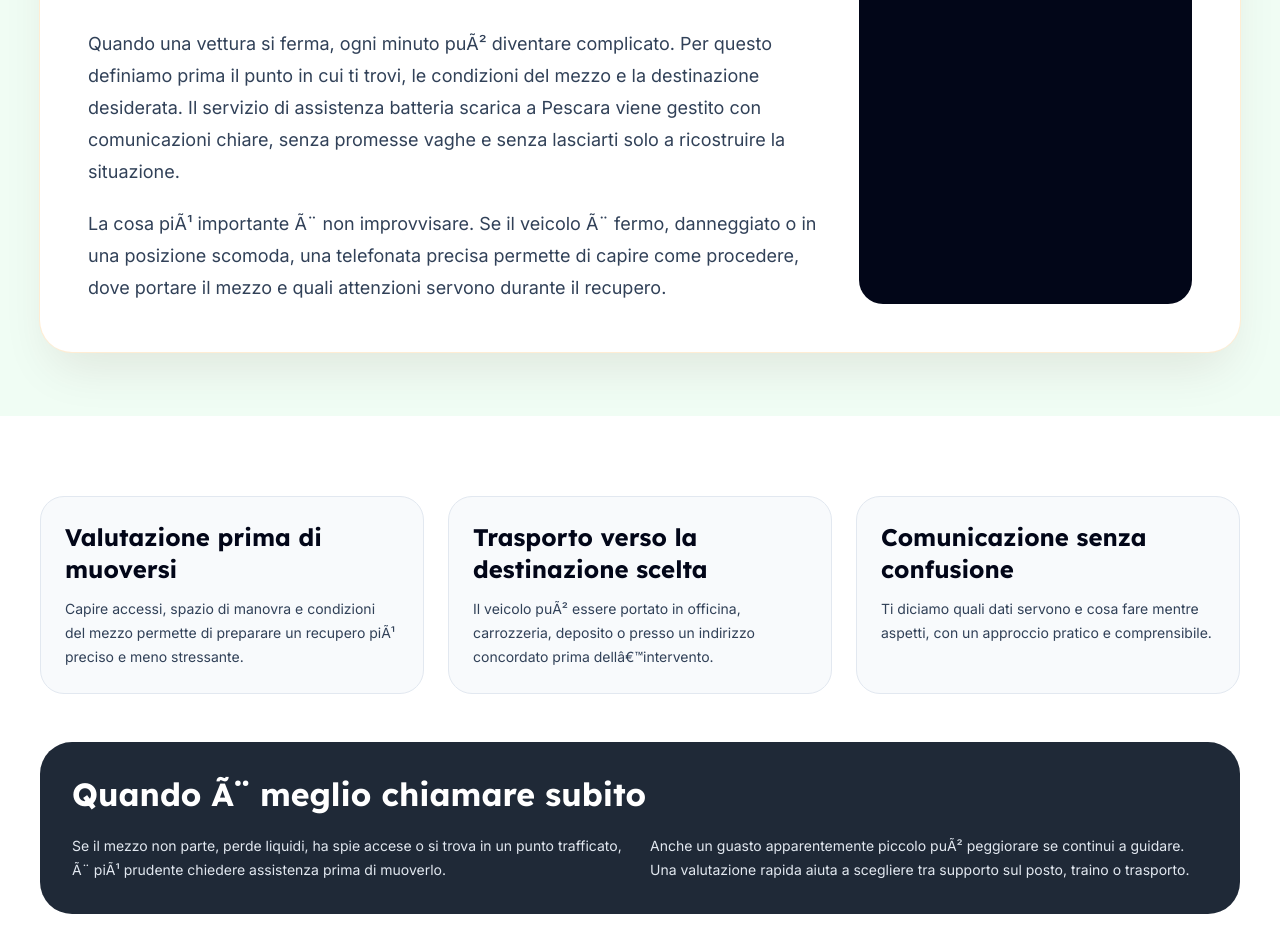
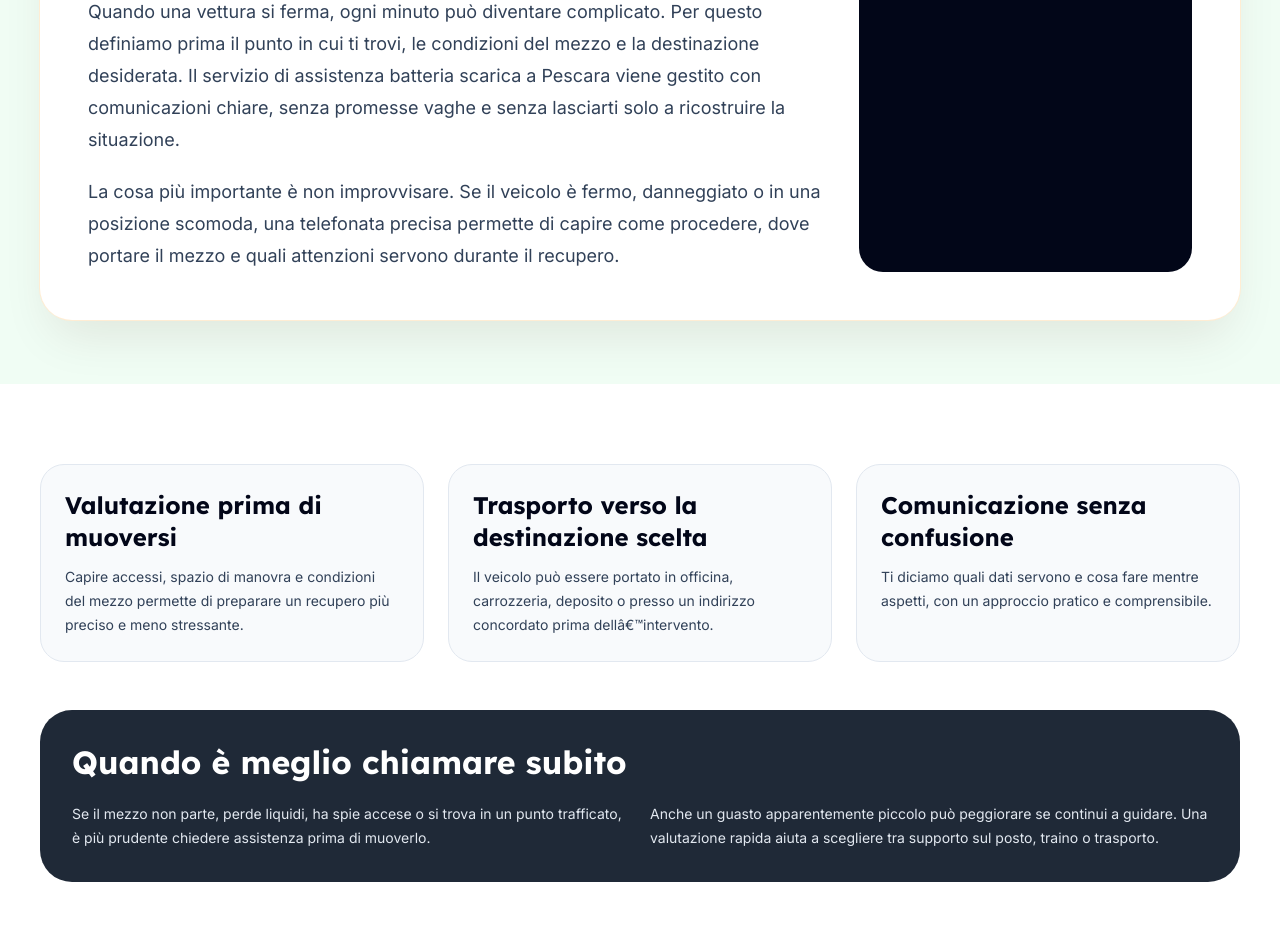
Before and after one commit to alessio-aesthetic/pescaracarroattrezzi.it, a Next.js app: page /servizi/assistenza-batteria-scarica/ in a window 1280 px wide. Shown: the part 868-1820 px from the top of the page. Built offline with nearby package versions, Linux system fonts and the light colour scheme.

Commit message:
Complete local roadside assistance website

```diff
--- a/src/app/not-found.tsx
+++ b/src/app/not-found.tsx
@@ -14,7 +14,7 @@
           Torna al servizio di carroattrezzi a Pescara
         </h1>
         <p className="mt-5 max-w-2xl text-slate-300">
-          La pagina richiesta non Ã¨ disponibile. Per assistenza stradale,
+          La pagina richiesta non è disponibile. Per assistenza stradale,
           recupero o traino auto puoi tornare alla home o chiamare direttamente.
         </p>
         <div className="mt-8 flex gap-3">
--- a/src/app/servizi/[slug]/page.tsx
+++ b/src/app/servizi/[slug]/page.tsx
@@ -52,7 +52,7 @@
                   </p>
                   <p>{service.detail}</p>
                   <p>
-                    La cosa piÃ¹ importante Ã¨ non improvvisare. Se il veicolo Ã¨
+                    La cosa più importante è non improvvisare. Se il veicolo è
                     fermo, danneggiato o in una posizione scomoda, una
                     telefonata precisa permette di capire come procedere, dove
                     portare il mezzo e quali attenzioni servono durante il
@@ -66,7 +66,7 @@
                 </p>
                 <p className="mt-4 text-sm leading-6 text-slate-200">
                   Comunica posizione, tipo di mezzo e destinazione. Ti aiutiamo
-                  a gestire il passaggio successivo con semplicitÃ .
+                  a gestire il passaggio successivo con semplicità.
                 </p>
                 <div className="mt-6 flex flex-col gap-3">
                   <Link
@@ -88,11 +88,11 @@
             {[
               [
                 'Valutazione prima di muoversi',
-                'Capire accessi, spazio di manovra e condizioni del mezzo permette di preparare un recupero piÃ¹ preciso e meno stressante.',
+                'Capire accessi, spazio di manovra e condizioni del mezzo permette di preparare un recupero più preciso e meno stressante.',
               ],
               [
                 'Trasporto verso la destinazione scelta',
-                'Il veicolo puÃ² essere portato in officina, carrozzeria, deposito o presso un indirizzo concordato prima dellâ€™intervento.',
+                'Il veicolo può essere portato in officina, carrozzeria, deposito o presso un indirizzo concordato prima dellâ€™intervento.',
               ],
               [
                 'Comunicazione senza confusione',
@@ -112,16 +112,16 @@
           </div>
           <div className="mt-12 rounded-[2rem] bg-[#1F2937] p-8 text-white">
             <h2 className="font-display text-3xl font-bold">
-              Quando Ã¨ meglio chiamare subito
+              Quando è meglio chiamare subito
             </h2>
             <div className="mt-5 grid gap-5 text-sm leading-6 text-slate-200 md:grid-cols-2">
               <p>
                 Se il mezzo non parte, perde liquidi, ha spie accese o si trova
-                in un punto trafficato, Ã¨ piÃ¹ prudente chiedere assistenza
+                in un punto trafficato, è più prudente chiedere assistenza
                 prima di muoverlo.
               </p>
               <p>
-                Anche un guasto apparentemente piccolo puÃ² peggiorare se
+                Anche un guasto apparentemente piccolo può peggiorare se
                 continui a guidare. Una valutazione rapida aiuta a scegliere tra
                 supporto sul posto, traino o trasporto.
               </p>
--- a/src/data/site.ts
+++ b/src/data/site.ts
@@ -1,6 +1,6 @@
 export const site = {
     "domain":  "pescaracarroattrezzi.it",
-    "description":  "Carroattrezzi a Pescara e soccorso stradale a Pescara: traino, recupero auto, assistenza moto e interventi rapidi in cittÃ  e provincia.",
+    "description":  "Carroattrezzi a Pescara e soccorso stradale a Pescara: traino, recupero auto, assistenza moto e interventi rapidi in città e provincia.",
     "tel":  "+390851804196",
     "city":  "Pescara",
     "name":  "Carroattrezzi Pescara",
@@ -12,46 +12,46 @@
 
 export const services = [
     {
-        "detail":  "Quando una vettura si ferma, ogni minuto puÃ² diventare complicato. Per questo definiamo prima il punto in cui ti trovi, le condizioni del mezzo e la destinazione desiderata. Il servizio di soccorso stradale 24 ore a Pescara viene gestito con comunicazioni chiare, senza promesse vaghe e senza lasciarti solo a ricostruire la situazione.",
+        "detail":  "Quando una vettura si ferma, ogni minuto può diventare complicato. Per questo definiamo prima il punto in cui ti trovi, le condizioni del mezzo e la destinazione desiderata. Il servizio di soccorso stradale 24 ore a Pescara viene gestito con comunicazioni chiare, senza promesse vaghe e senza lasciarti solo a ricostruire la situazione.",
         "title":  "Soccorso stradale 24 ore",
         "slug":  "soccorso-stradale-24-ore",
-        "text":  "Il servizio di soccorso stradale 24 ore a Pescara nasce per aiutarti quando il veicolo non puÃ² proseguire. Raccogliamo le informazioni utili, valutiamo la posizione e organizziamo il recupero con attenzione a mezzo, accessi e destinazione."
+        "text":  "Il servizio di soccorso stradale 24 ore a Pescara nasce per aiutarti quando il veicolo non può proseguire. Raccogliamo le informazioni utili, valutiamo la posizione e organizziamo il recupero con attenzione a mezzo, accessi e destinazione."
     },
     {
-        "detail":  "Quando una vettura si ferma, ogni minuto puÃ² diventare complicato. Per questo definiamo prima il punto in cui ti trovi, le condizioni del mezzo e la destinazione desiderata. Il servizio di traino auto a Pescara viene gestito con comunicazioni chiare, senza promesse vaghe e senza lasciarti solo a ricostruire la situazione.",
+        "detail":  "Quando una vettura si ferma, ogni minuto può diventare complicato. Per questo definiamo prima il punto in cui ti trovi, le condizioni del mezzo e la destinazione desiderata. Il servizio di traino auto a Pescara viene gestito con comunicazioni chiare, senza promesse vaghe e senza lasciarti solo a ricostruire la situazione.",
         "title":  "Traino auto",
         "slug":  "traino-auto",
-        "text":  "Il servizio di traino auto a Pescara nasce per aiutarti quando il veicolo non puÃ² proseguire. Raccogliamo le informazioni utili, valutiamo la posizione e organizziamo il recupero con attenzione a mezzo, accessi e destinazione."
+        "text":  "Il servizio di traino auto a Pescara nasce per aiutarti quando il veicolo non può proseguire. Raccogliamo le informazioni utili, valutiamo la posizione e organizziamo il recupero con attenzione a mezzo, accessi e destinazione."
     },
     {
-        "detail":  "Quando una vettura si ferma, ogni minuto puÃ² diventare complicato. Per questo definiamo prima il punto in cui ti trovi, le condizioni del mezzo e la destinazione desiderata. Il servizio di recupero auto incidentata a Pescara viene gestito con comunicazioni chiare, senza promesse vaghe e senza lasciarti solo a ricostruire la situazione.",
+        "detail":  "Quando una vettura si ferma, ogni minuto può diventare complicato. Per questo definiamo prima il punto in cui ti trovi, le condizioni del mezzo e la destinazione desiderata. Il servizio di recupero auto incidentata a Pescara viene gestito con comunicazioni chiare, senza promesse vaghe e senza lasciarti solo a ricostruire la situazione.",
         "title":  "Recupero auto incidentata",
         "slug":  "recupero-auto-incidentata",
-        "text":  "Il servizio di recupero auto incidentata a Pescara nasce per aiutarti quando il veicolo non puÃ² proseguire. Raccogliamo le informazioni utili, valutiamo la posizione e organizziamo il recupero con attenzione a mezzo, accessi e destinazione."
+        "text":  "Il servizio di recupero auto incidentata a Pescara nasce per aiutarti quando il veicolo non può proseguire. Raccogliamo le informazioni utili, valutiamo la posizione e organizziamo il recupero con attenzione a mezzo, accessi e destinazione."
     },
     {
-        "detail":  "Quando una vettura si ferma, ogni minuto puÃ² diventare complicato. Per questo definiamo prima il punto in cui ti trovi, le condizioni del mezzo e la destinazione desiderata. Il servizio di carroattrezzi moto a Pescara viene gestito con comunicazioni chiare, senza promesse vaghe e senza lasciarti solo a ricostruire la situazione.",
+        "detail":  "Quando una vettura si ferma, ogni minuto può diventare complicato. Per questo definiamo prima il punto in cui ti trovi, le condizioni del mezzo e la destinazione desiderata. Il servizio di carroattrezzi moto a Pescara viene gestito con comunicazioni chiare, senza promesse vaghe e senza lasciarti solo a ricostruire la situazione.",
         "title":  "Carroattrezzi moto",
         "slug":  "carroattrezzi-moto",
-        "text":  "Il servizio di carroattrezzi moto a Pescara nasce per aiutarti quando il veicolo non puÃ² proseguire. Raccogliamo le informazioni utili, valutiamo la posizione e organizziamo il recupero con attenzione a mezzo, accessi e destinazione."
+        "text":  "Il servizio di carroattrezzi moto a Pescara nasce per aiutarti quando il veicolo non può proseguire. Raccogliamo le informazioni utili, valutiamo la posizione e organizziamo il recupero con attenzione a mezzo, accessi e destinazione."
     },
     {
-        "detail":  "Quando una vettura si ferma, ogni minuto puÃ² diventare complicato. Per questo definiamo prima il punto in cui ti trovi, le condizioni del mezzo e la destinazione desiderata. Il servizio di assistenza batteria scarica a Pescara viene gestito con comunicazioni chiare, senza promesse vaghe e senza lasciarti solo a ricostruire la situazione.",
+        "detail":  "Quando una vettura si ferma, ogni minuto può diventare complicato. Per questo definiamo prima il punto in cui ti trovi, le condizioni del mezzo e la destinazione desiderata. Il servizio di assistenza batteria scarica a Pescara viene gestito con comunicazioni chiare, senza promesse vaghe e senza lasciarti solo a ricostruire la situazione.",
         "title":  "Assistenza batteria scarica",
         "slug":  "assistenza-batteria-scarica",
-        "text":  "Il servizio di assistenza batteria scarica a Pescara nasce per aiutarti quando il veicolo non puÃ² proseguire. Raccogliamo le informazioni utili, valutiamo la posizione e organizziamo il recupero con attenzione a mezzo, accessi e destinazione."
+        "text":  "Il servizio di assistenza batteria scarica a Pescara nasce per aiutarti quando il veicolo non può proseguire. Raccogliamo le informazioni utili, valutiamo la posizione e organizziamo il recupero con attenzione a mezzo, accessi e destinazione."
     },
     {
-        "detail":  "Quando una vettura si ferma, ogni minuto puÃ² diventare complicato. Per questo definiamo prima il punto in cui ti trovi, le condizioni del mezzo e la destinazione desiderata. Il servizio di recupero auto in panne a Pescara viene gestito con comunicazioni chiare, senza promesse vaghe e senza lasciarti solo a ricostruire la situazione.",
+        "detail":  "Quando una vettura si ferma, ogni minuto può diventare complicato. Per questo definiamo prima il punto in cui ti trovi, le condizioni del mezzo e la destinazione desiderata. Il servizio di recupero auto in panne a Pescara viene gestito con comunicazioni chiare, senza promesse vaghe e senza lasciarti solo a ricostruire la situazione.",
         "title":  "Recupero auto in panne",
         "slug":  "recupero-auto-in-panne",
-        "text":  "Il servizio di recupero auto in panne a Pescara nasce per aiutarti quando il veicolo non puÃ² proseguire. Raccogliamo le informazioni utili, valutiamo la posizione e organizziamo il recupero con attenzione a mezzo, accessi e destinazione."
+        "text":  "Il servizio di recupero auto in panne a Pescara nasce per aiutarti quando il veicolo non può proseguire. Raccogliamo le informazioni utili, valutiamo la posizione e organizziamo il recupero con attenzione a mezzo, accessi e destinazione."
     },
     {
-        "detail":  "Quando una vettura si ferma, ogni minuto puÃ² diventare complicato. Per questo definiamo prima il punto in cui ti trovi, le condizioni del mezzo e la destinazione desiderata. Il servizio di soccorso in autostrada a Pescara viene gestito con comunicazioni chiare, senza promesse vaghe e senza lasciarti solo a ricostruire la situazione.",
+        "detail":  "Quando una vettura si ferma, ogni minuto può diventare complicato. Per questo definiamo prima il punto in cui ti trovi, le condizioni del mezzo e la destinazione desiderata. Il servizio di soccorso in autostrada a Pescara viene gestito con comunicazioni chiare, senza promesse vaghe e senza lasciarti solo a ricostruire la situazione.",
         "title":  "Soccorso in autostrada",
         "slug":  "soccorso-in-autostrada",
-        "text":  "Il servizio di soccorso in autostrada a Pescara nasce per aiutarti quando il veicolo non puÃ² proseguire. Raccogliamo le informazioni utili, valutiamo la posizione e organizziamo il recupero con attenzione a mezzo, accessi e destinazione."
+        "text":  "Il servizio di soccorso in autostrada a Pescara nasce per aiutarti quando il veicolo non può proseguire. Raccogliamo le informazioni utili, valutiamo la posizione e organizziamo il recupero con attenzione a mezzo, accessi e destinazione."
     }
 ] as const
 
@@ -87,8 +87,8 @@
         "slug":  "silvi"
     },
     {
-        "title":  "Carroattrezzi a CittÃ  Santâ€™Angelo",
-        "name":  "CittÃ  Santâ€™Angelo",
+        "title":  "Carroattrezzi a Città Santâ€™Angelo",
+        "name":  "Città Santâ€™Angelo",
         "slug":  "cittã -santangelo"
     },
     {
@@ -125,22 +125,22 @@
     },
     {
         "question":  "Fate soccorso stradale a Pescara e provincia?",
-        "answer":  "SÃ¬, organizziamo interventi in cittÃ , nelle zone industriali, sulle strade provinciali e nei comuni vicini, valutando accessi e caratteristiche del mezzo."
+        "answer":  "Sì, organizziamo interventi in città, nelle zone industriali, sulle strade provinciali e nei comuni vicini, valutando accessi e caratteristiche del mezzo."
     },
     {
         "question":  "Posso scegliere dove portare lâ€™auto?",
-        "answer":  "SÃ¬. Puoi indicare officina, carrozzeria, deposito, abitazione o un altro indirizzo concordato prima del recupero."
+        "answer":  "Sì. Puoi indicare officina, carrozzeria, deposito, abitazione o un altro indirizzo concordato prima del recupero."
     },
     {
         "question":  "Intervenite anche per moto e furgoni?",
-        "answer":  "SÃ¬, valutiamo auto, moto, scooter e furgoni leggeri. Durante la richiesta chiediamo peso, dimensioni e posizione per preparare il mezzo adatto."
+        "answer":  "Sì, valutiamo auto, moto, scooter e furgoni leggeri. Durante la richiesta chiediamo peso, dimensioni e posizione per preparare il mezzo adatto."
     },
     {
         "question":  "Cosa devo comunicare quando chiamo?",
-        "answer":  "Servono posizione, tipo di veicolo, problema riscontrato, eventuali danni e destinazione. Queste informazioni aiutano a organizzare il soccorso in modo piÃ¹ preciso."
+        "answer":  "Servono posizione, tipo di veicolo, problema riscontrato, eventuali danni e destinazione. Queste informazioni aiutano a organizzare il soccorso in modo più preciso."
     },
     {
-        "question":  "Il servizio Ã¨ attivo anche di notte?",
-        "answer":  "SÃ¬, il servizio di soccorso stradale Ã¨ organizzato per richieste urgenti durante tutta la giornata, compresi orari serali, notturni e festivi."
+        "question":  "Il servizio è attivo anche di notte?",
+        "answer":  "Sì, il servizio di soccorso stradale è organizzato per richieste urgenti durante tutta la giornata, compresi orari serali, notturni e festivi."
     }
 ] as const
```
Also changed, not shown: src/app/page.tsx (+17 -17 lines), src/app/zone/[slug]/page.tsx (+7 -7 lines), src/app/layout.tsx (line endings or trailing spaces), src/components/ConsentBanner.tsx (line endings or trailing spaces), src/components/Container.tsx (line endings or trailing spaces).
